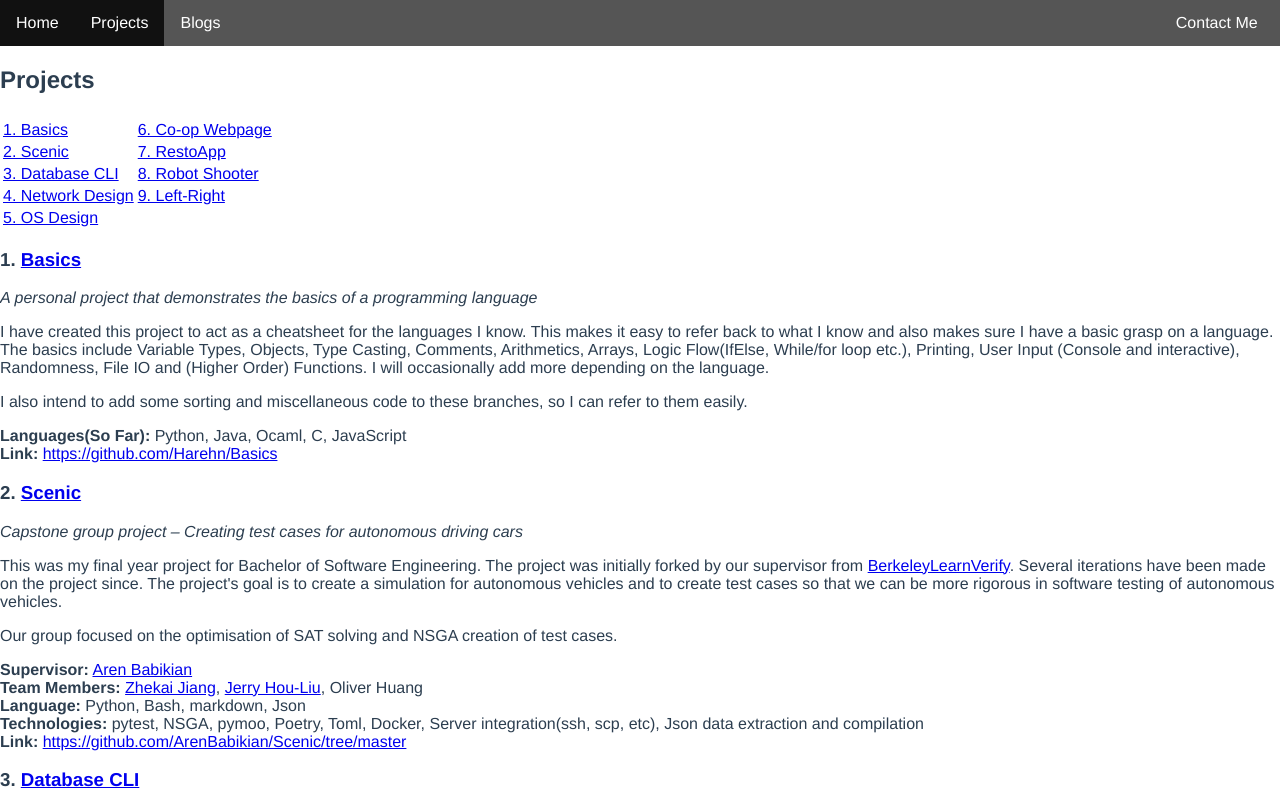
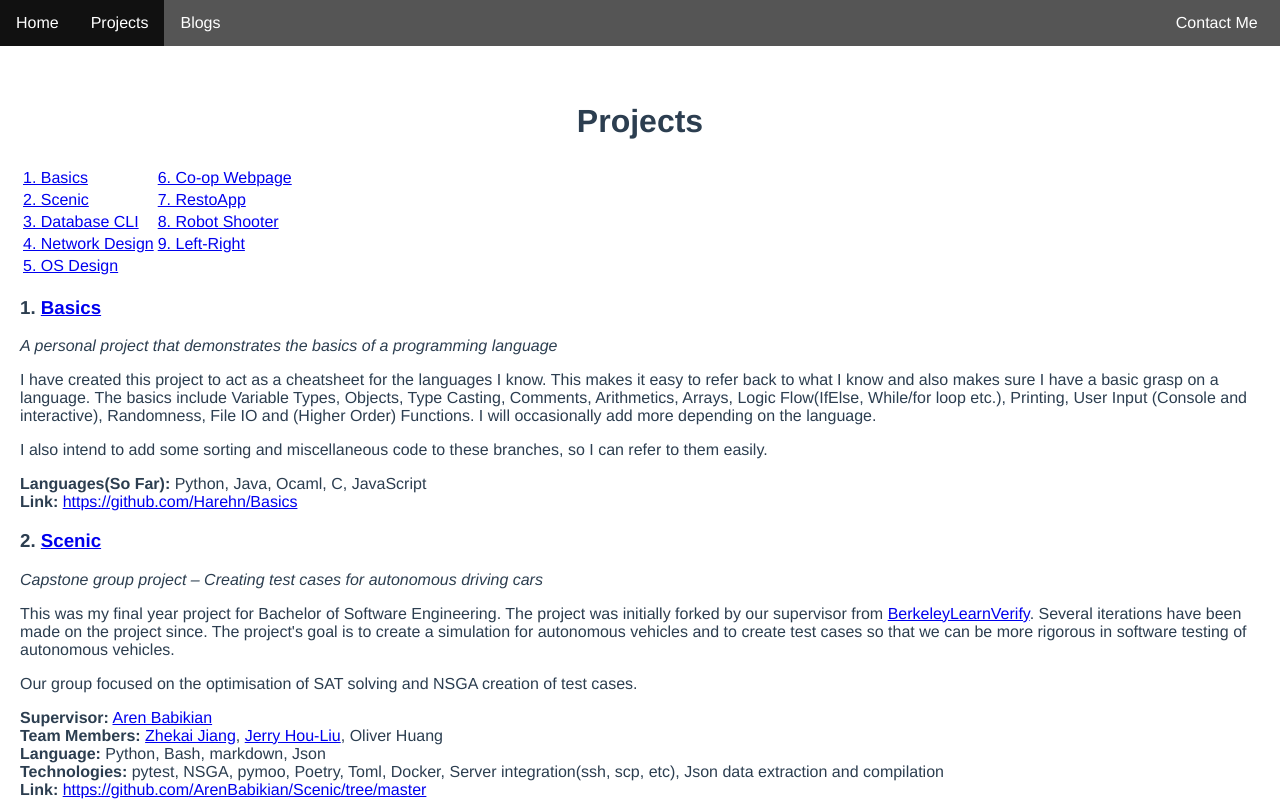
Before and after one commit to Harehn/Personal-Website, a Vue app: page /projects in a window 1280 px wide. Shown: the top 801 px of the page. Built offline with nearby package versions, Linux system fonts and the light colour scheme.

Commit message:
Added minor styling to the projects tab

```diff
--- a/src/views/ProjectsView.vue
+++ b/src/views/ProjectsView.vue
@@ -2,7 +2,7 @@
   <div class="projects">
 
     <!--This is copied-->
-    <h2 id="projects">Projects</h2>
+    <h1>Projects</h1>
 <table>
 <thead>
 <tr>
@@ -120,3 +120,17 @@ export default {
   name: 'Projects',
 }
 </script>
+
+<!-- Add "scoped" attribute to limit CSS to this component only -->
+<style scoped>
+.projects{
+  padding:20px;
+}
+
+h1 {
+  text-align:center;
+}
+
+
+
+</style>
```
